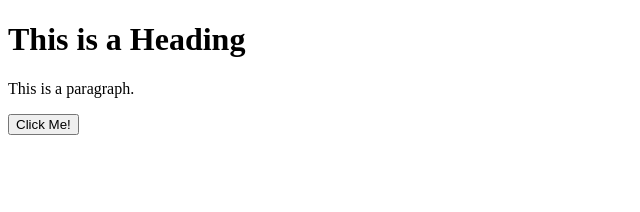
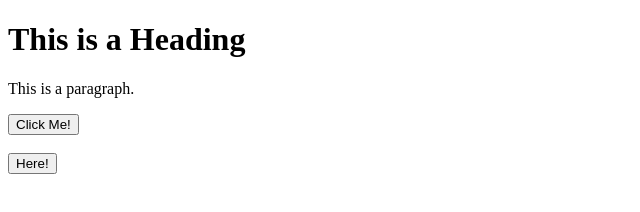
Before and after one commit to JaimeSolisS/test, a plain HTML site: page index.html in a window 1280 px wide. Shown: the whole page, without its empty margins (0-640 px from the left). Drawn offline with Linux system fonts and the light colour scheme.

Commit message:
Mi cambio

```diff
--- a/index.html
+++ b/index.html
@@ -11,5 +11,7 @@
 </body>
 
 <button type="button" onclick="alert('Hello world!')">Click Me!</button>
+<br></br>
+<button type="button" onclick="alert('Another Hello world!')">Here!</button>
 
 </html>
```
